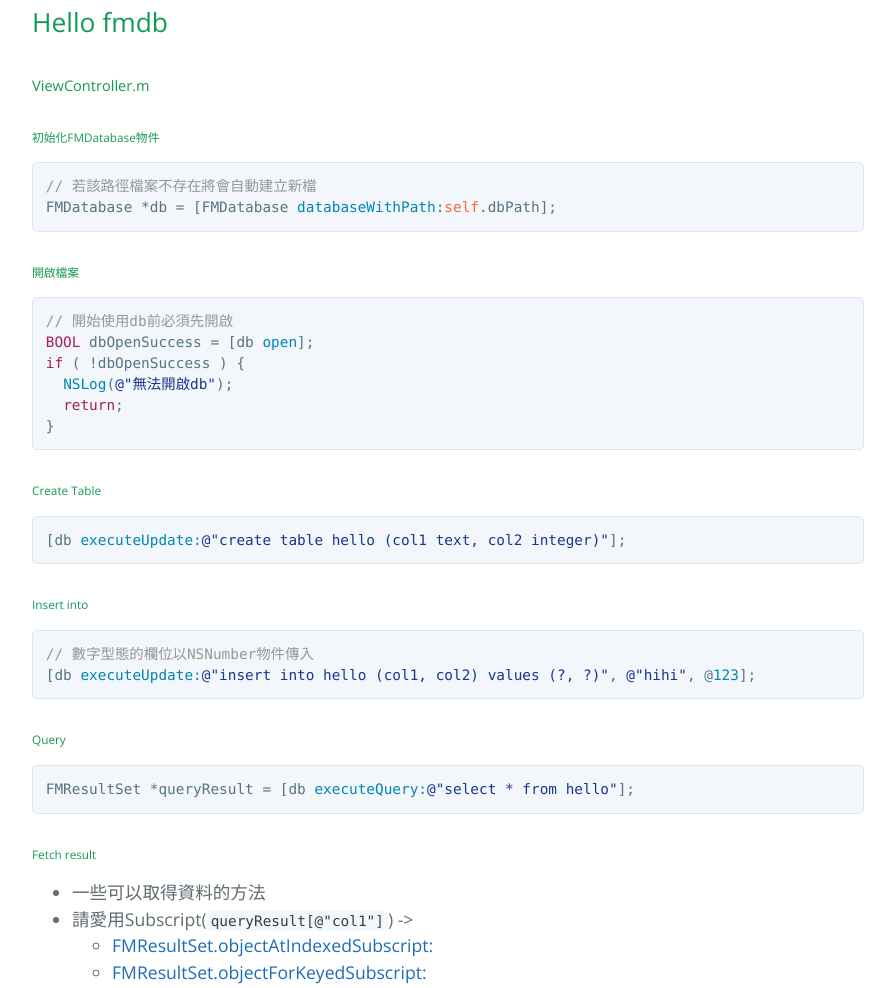
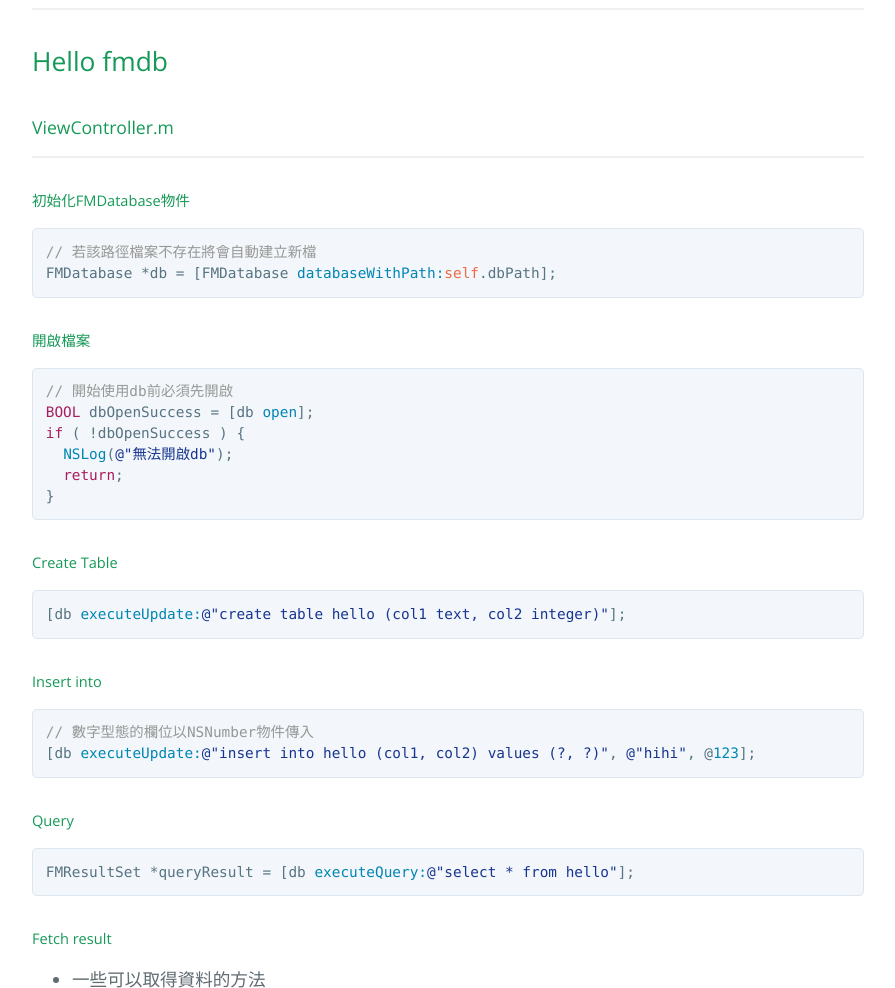
Before and after one commit to iampaul83/learn-fmdb, a plain HTML site: page index.html in a window 1280 px wide. Shown: the part 712-1700 px from the top of the page, without its empty margins (192-1087 px from the left). Drawn offline with nearby package versions, Linux system fonts and the light colour scheme.

Commit message:
Create gh-pages branch via GitHub

```diff
--- a/index.html
+++ b/index.html
@@ -27,6 +27,8 @@
 <li>PART 2 - Coming soon...</li>
 </ul>
 
+<hr>
+
 <h2>
 <a id="安裝" class="anchor" href="#%E5%AE%89%E8%A3%9D" aria-hidden="true"><span class="octicon octicon-link"></span></a>安裝</h2>
 
@@ -38,20 +40,24 @@
 <li><code>#import "FMDatabase.h"</code></li>
 </ol>
 
+<hr>
+
 <h2>
 <a id="hello-fmdb" class="anchor" href="#hello-fmdb" aria-hidden="true"><span class="octicon octicon-link"></span></a>Hello fmdb</h2>
 
+<h4>
+<a id="viewcontrollerm" class="anchor" href="#viewcontrollerm" aria-hidden="true"><span class="octicon octicon-link"></span></a>ViewController.m</h4>
+
+<hr>
+
 <h5>
-<a id="viewcontrollerm" class="anchor" href="#viewcontrollerm" aria-hidden="true"><span class="octicon octicon-link"></span></a>ViewController.m</h5>
-
-<h6>
-<a id="初始化fmdatabase物件" class="anchor" href="#%E5%88%9D%E5%A7%8B%E5%8C%96fmdatabase%E7%89%A9%E4%BB%B6" aria-hidden="true"><span class="octicon octicon-link"></span></a>初始化FMDatabase物件</h6>
+<a id="初始化fmdatabase物件" class="anchor" href="#%E5%88%9D%E5%A7%8B%E5%8C%96fmdatabase%E7%89%A9%E4%BB%B6" aria-hidden="true"><span class="octicon octicon-link"></span></a>初始化FMDatabase物件</h5>
 
 <div class="highlight highlight-Objective-C"><pre><span class="pl-c">// 若該路徑檔案不存在將會自動建立新檔</span>
 FMDatabase *db = [FMDatabase <span class="pl-c1">databaseWithPath:</span><span class="pl-v">self</span>.dbPath];</pre></div>
 
-<h6>
-<a id="開啟檔案" class="anchor" href="#%E9%96%8B%E5%95%9F%E6%AA%94%E6%A1%88" aria-hidden="true"><span class="octicon octicon-link"></span></a>開啟檔案</h6>
+<h5>
+<a id="開啟檔案" class="anchor" href="#%E9%96%8B%E5%95%9F%E6%AA%94%E6%A1%88" aria-hidden="true"><span class="octicon octicon-link"></span></a>開啟檔案</h5>
 
 <div class="highlight highlight-Objective-C"><pre><span class="pl-c">// 開始使用db前必須先開啟</span>
 <span class="pl-k">BOOL</span> dbOpenSuccess = [db <span class="pl-c1">open</span>];
@@ -60,24 +66,24 @@ FMDatabase *db = [FMDatabase <span class="pl-c1">databaseWithPath:</span><span c
   <span class="pl-k">return</span>;
 }</pre></div>
 
-<h6>
-<a id="create-table" class="anchor" href="#create-table" aria-hidden="true"><span class="octicon octicon-link"></span></a>Create Table</h6>
+<h5>
+<a id="create-table" class="anchor" href="#create-table" aria-hidden="true"><span class="octicon octicon-link"></span></a>Create Table</h5>
 
 <div class="highlight highlight-Objective-C"><pre>[db <span class="pl-c1">executeUpdate:</span><span class="pl-s"><span class="pl-pds">@"</span>create table hello (col1 text, col2 integer)<span class="pl-pds">"</span></span>];</pre></div>
 
-<h6>
-<a id="insert-into" class="anchor" href="#insert-into" aria-hidden="true"><span class="octicon octicon-link"></span></a>Insert into</h6>
+<h5>
+<a id="insert-into" class="anchor" href="#insert-into" aria-hidden="true"><span class="octicon octicon-link"></span></a>Insert into</h5>
 
 <div class="highlight highlight-Objective-C"><pre><span class="pl-c">// 數字型態的欄位以NSNumber物件傳入</span>
 [db <span class="pl-c1">executeUpdate:</span><span class="pl-s"><span class="pl-pds">@"</span>insert into hello (col1, col2) values (?, ?)<span class="pl-pds">"</span></span>, <span class="pl-s"><span class="pl-pds">@"</span>hihi<span class="pl-pds">"</span></span>, @<span class="pl-c1">123</span>];</pre></div>
 
-<h6>
-<a id="query" class="anchor" href="#query" aria-hidden="true"><span class="octicon octicon-link"></span></a>Query</h6>
+<h5>
+<a id="query" class="anchor" href="#query" aria-hidden="true"><span class="octicon octicon-link"></span></a>Query</h5>
 
 <div class="highlight highlight-Objective-C"><pre>FMResultSet *queryResult = [db <span class="pl-c1">executeQuery:</span><span class="pl-s"><span class="pl-pds">@"</span>select * from hello<span class="pl-pds">"</span></span>];</pre></div>
 
-<h6>
-<a id="fetch-result" class="anchor" href="#fetch-result" aria-hidden="true"><span class="octicon octicon-link"></span></a>Fetch result</h6>
+<h5>
+<a id="fetch-result" class="anchor" href="#fetch-result" aria-hidden="true"><span class="octicon octicon-link"></span></a>Fetch result</h5>
 
 <ul>
 <li>一些可以取得資料的方法</li>
@@ -100,9 +106,9 @@ FMDatabase *db = [FMDatabase <span class="pl-c1">databaseWithPath:</span><span c
             col2_NSNumber = queryResult[<span class="pl-s"><span class="pl-pds">@"</span>col2<span class="pl-pds">"</span></span>];
 }</pre></div>
 
-<h6>
+<h5>
 <a id="關於上面的while與queryresult-next" class="anchor" href="#%E9%97%9C%E6%96%BC%E4%B8%8A%E9%9D%A2%E7%9A%84while%E8%88%87queryresult-next" aria-hidden="true"><span class="octicon octicon-link"></span></a>關於上面的<code>while</code>與<code>[queryResult next]</code>
-</h6>
+</h5>
 
 <ol>
 <li>
@@ -115,10 +121,12 @@ FMDatabase *db = [FMDatabase <span class="pl-c1">databaseWithPath:</span><span c
 <li><strong>↻ 1</strong></li>
 </ol>
 
-<h6>
-<a id="close-db" class="anchor" href="#close-db" aria-hidden="true"><span class="octicon octicon-link"></span></a>Close db</h6>
+<h5>
+<a id="close-db" class="anchor" href="#close-db" aria-hidden="true"><span class="octicon octicon-link"></span></a>Close db</h5>
 
 <div class="highlight highlight-Objective-C"><pre>[db <span class="pl-c1">close</span>];</pre></div>
+
+<hr>
 
 <h2>
 <a id="練習" class="anchor" href="#%E7%B7%B4%E7%BF%92" aria-hidden="true"><span class="octicon octicon-link"></span></a>練習</h2>
```
Also changed, not shown: params.json (+1 -1 lines).
